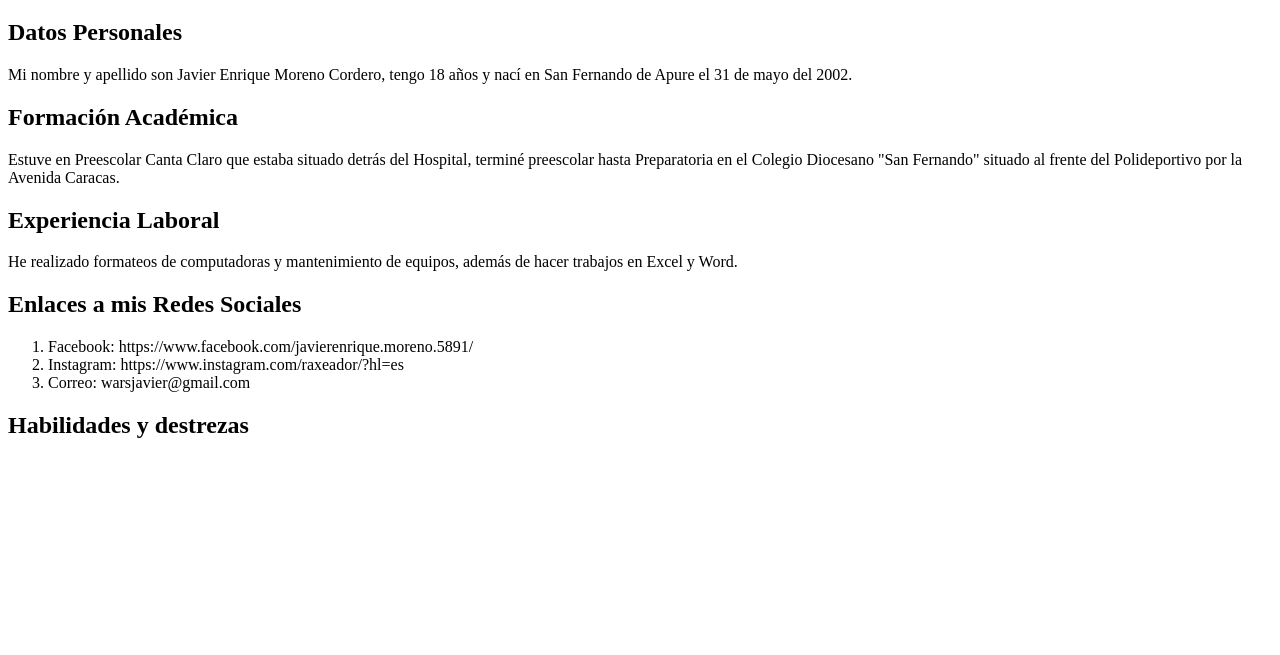
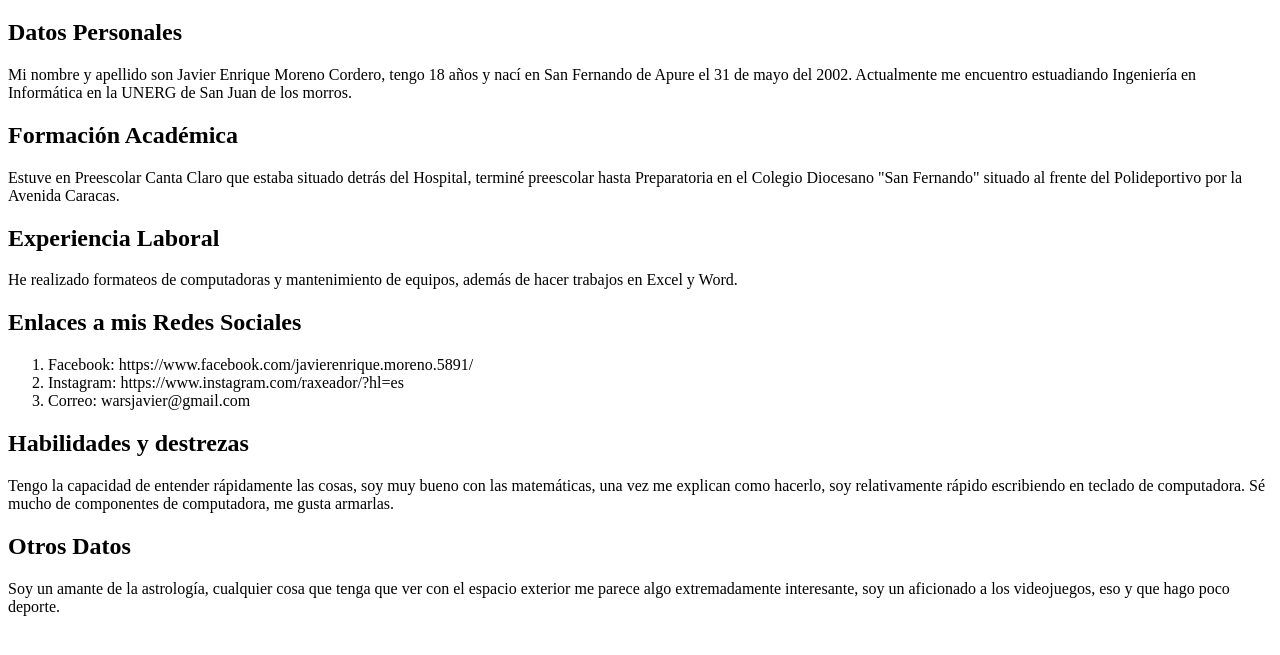
Before and after one commit to aisunerg-programacion2/evaluacion-html-y-css-Raxeador, a plain HTML site: page index.html in a window 1280 px wide. Shown: the part 61-716 px from the top of the page. Drawn offline with Linux system fonts and the light colour scheme.

Commit message:
Agregado todos los datos

```diff
--- a/index.html
+++ b/index.html
@@ -9,8 +9,7 @@
 <body>
     <h1>Currículum Vitae</h1>
 <h2>Datos Personales</h2>
-<p>Mi nombre y apellido son Javier Enrique Moreno Cordero, tengo 18 años y nací en San Fernando de Apure el 31 de mayo del 2002.
-</p>
+<p>Mi nombre y apellido son Javier Enrique Moreno Cordero, tengo 18 años y nací en San Fernando de Apure el 31 de mayo del 2002. Actualmente me encuentro estuadiando Ingeniería en Informática en la UNERG de San Juan de los morros.</p>
 <h2>Formación Académica</h2>
 <p>Estuve en Preescolar Canta Claro que estaba situado detrás del Hospital, terminé preescolar hasta Preparatoria en el Colegio Diocesano "San Fernando" situado al frente del Polideportivo por la Avenida Caracas.</p>
 <h2>Experiencia Laboral</h2>
@@ -22,8 +21,10 @@
 <li>Correo: warsjavier@gmail.com</li>
 </ol>
 <h2>Habilidades y destrezas</h2>
-
-
+<p>Tengo la capacidad de entender rápidamente las cosas, soy muy bueno con las matemáticas, una vez me explican como hacerlo, soy relativamente rápido escribiendo en teclado de computadora. Sé mucho de componentes de computadora, me gusta armarlas.</p>
+<h2>Otros Datos</h2>
+<p>Soy un amante de la astrología, cualquier cosa que tenga que ver con el espacio exterior me parece algo extremadamente interesante, soy un aficionado a los videojuegos, eso y que hago poco deporte.</p>
+<p></p>
 
 
 </body>
```
